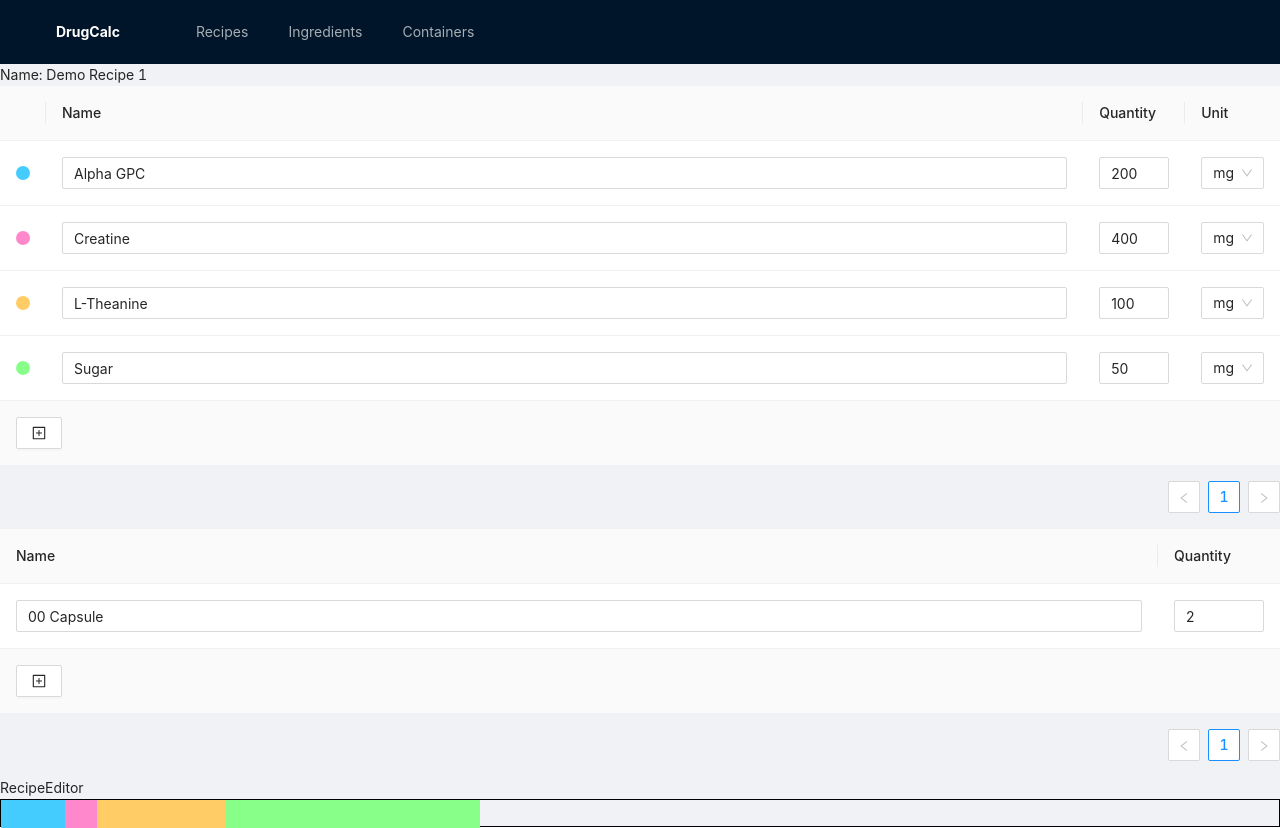
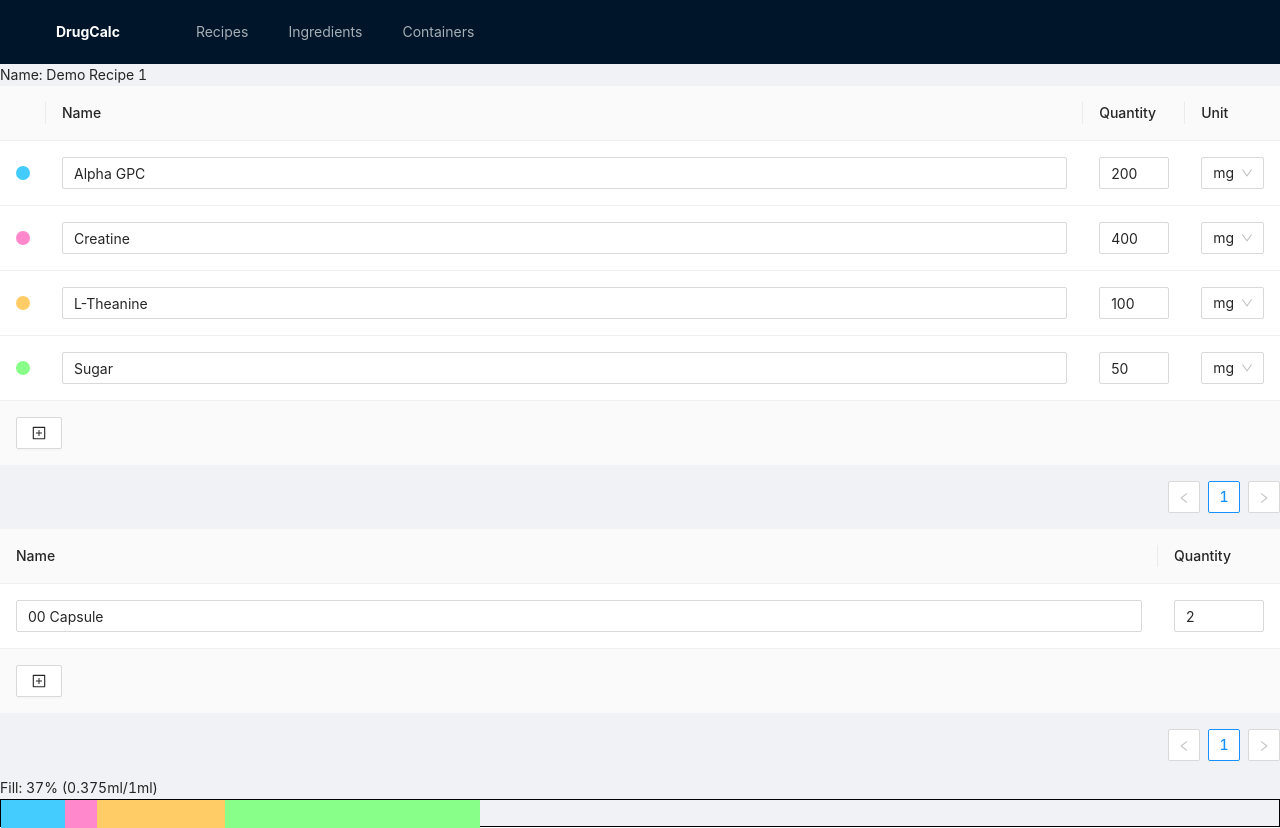
Before and after one commit to bismuthsoft/drugcalc, a React (Vite) app: page /recipes/1 in a window 1280 px wide. Built offline with nearby package versions, Linux system fonts and the light colour scheme.

Commit message:
add fill percent to fill bar

```diff
--- a/src/routes/RecipeEditor.tsx
+++ b/src/routes/RecipeEditor.tsx
@@ -133,7 +133,7 @@ const RecipeEditor: React.FC<Props> = ({readOnly}) => {
                        <ContainersFooter {...{recipe, setRecipe}}/>
                    }
             />
-            <div>RecipeEditor</div>
+            <div>Fill: {Math.floor(totalFill * 100)}% ({totalCapacity * totalFill}ml/{totalCapacity}ml)</div>
             <FillBar {...{fills, totalFill, colors}} />
         </>
     );
```
